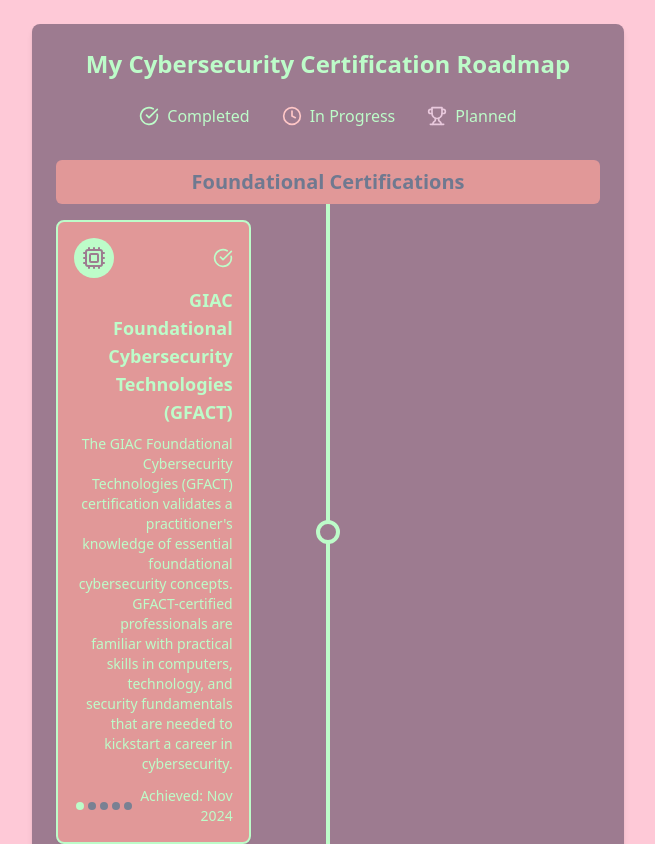
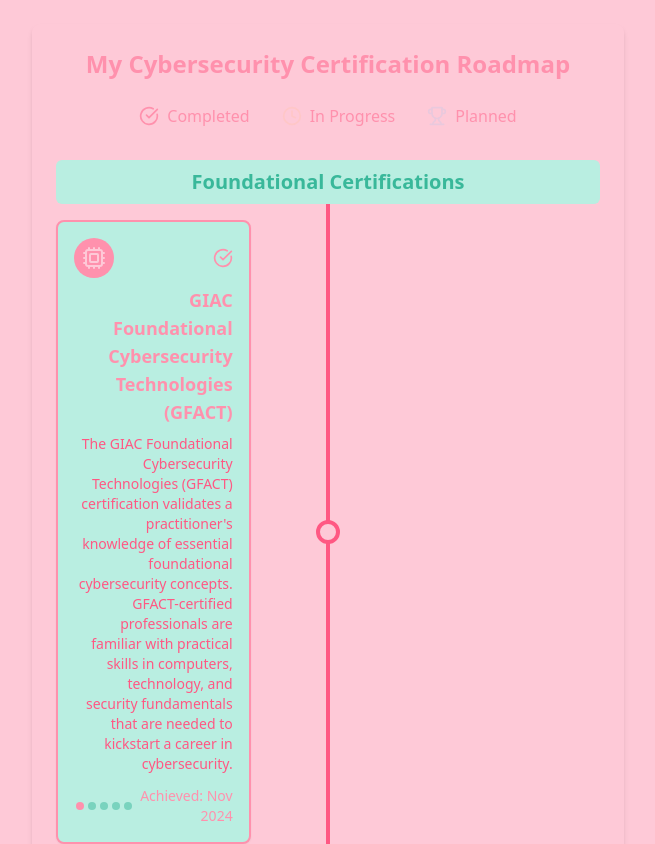
Before and after one commit to accidental-it-guy/website, an Astro site: page /roadmap in a window 1280 px wide. Shown: the top 844 px of the page, without its empty margins (312-967 px from the left). Built offline with nearby package versions, Linux system fonts and the light colour scheme; Astro itself is replaced by a stand-in of ours.

Commit message:
Updated Roadmap

```diff
--- a/src/components/Roadmap/CertificationRoadmap.jsx
+++ b/src/components/Roadmap/CertificationRoadmap.jsx
@@ -3,15 +3,15 @@
 
 // Custom color theme based on provided CSS variables
 const theme = {
-  background: 'rgb(157, 123, 144)',
-  foreground: 'rgb(189, 252, 201)',
+  background: 'rgb(254, 201, 215)',
+  foreground: 'rgb(255, 145, 173)',
   foregroundMuted: 'rgb(255, 199, 199)',
-  linkBackground: 'rgb(225, 152, 152)',
-  linkBackgroundHover: 'rgb(121, 129, 147)',
-  linkOutline: 'rgb(189, 252, 201)',
+  linkBackground: 'rgb(185, 238, 225)',
+  linkBackgroundHover: 'rgb(121, 211, 190)',
+  linkOutline: 'rgb(255, 88, 131)',
   linkOutlineHover: 'rgb(233, 201, 221)',
-  linkText: 'rgb(111, 121, 144)',
-  linkTextHover: 'rgb(189, 252, 201)',
+  linkText: 'rgb(57, 184, 154)',
+  linkTextHover: 'rgb(185, 238, 225)',
 };
 
 const CertificationRoadmap = () => {
@@ -41,7 +41,7 @@
       id: 'gcih',
       name: 'GIAC Certified Incident Handler Certification (GCIH)',
       category: 'Intermediate',
-      status: 'in-progress',
+      status: 'completed',
       date: '2025-05-23',
       icon: <Shield size={24} />,
       description: "The GIAC Incident Handler (GCIH) certification validates a practitioner's ability to detect, respond, and resolve computer security incidents using a wide range of essential security skills. GCIH certification holders have the knowledge needed to manage security incidents by understanding common attack techniques, vectors and tools, as well as defend against and respond to such attacks when they occur.",
@@ -52,7 +52,7 @@
       name: 'Wiz Certified Cloud Fundamentals',
       category: 'Beginner',
       status: 'planned',
-      date: '2025-08-22',
+      date: '2025-12-20',
       icon: <Database size={24} />,
       description: 'Wiz Certified Cloud Fundamentals',
       difficulty: 2,
@@ -62,7 +62,7 @@
       name: 'AWS Certified Solutions Architect - Associate',
       category: 'Specialized',
       status: 'planned',
-      date: '2025-12-01',
+      date: '2026-01-30',
       icon: <Lock size={24} />,
       description: 'Introduction to AWS Services.',
       difficulty: 3,
@@ -72,7 +72,7 @@
       name: 'Microsoft Certified: Azure Administrator Associate',
       category: 'Advanced',
       status: 'planned',
-      date: '2026-02-12',
+      date: '2026-02-28',
       icon: <Award size={24} />,
       description: 'Demonstrate key skills to configure, manage, secure, and administer key professional functions in Microsoft Azure.',
       difficulty: 4,
@@ -82,7 +82,7 @@
       name: 'AWS Certified Security - Specialty',
       category: 'Specialized',
       status: 'planned',
-      date: '2026-01-15',
+      date: '2026-03-28',
       icon: <Cloud size={24} />,
       description: 'Validates expertise in AWS security services and implementations',
       difficulty: 4,
```
